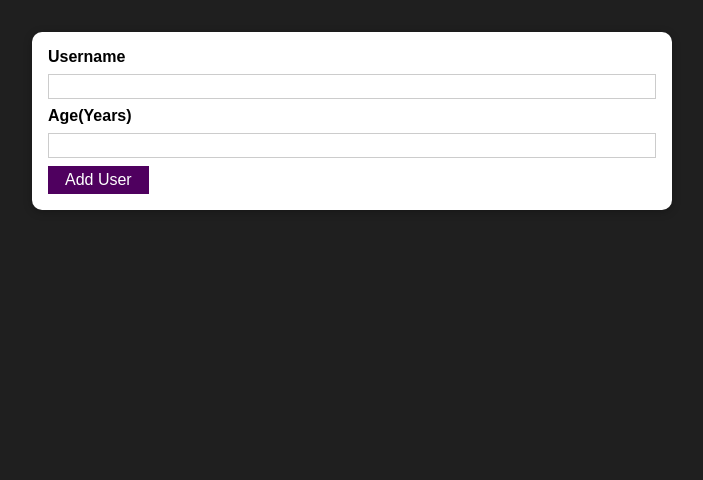
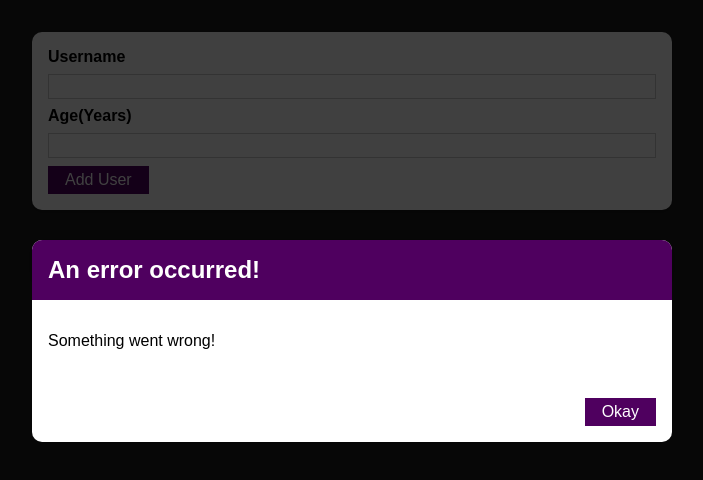
Before and after one commit to ZIZUdesign/Assignment, a React (Create React App) app: page / in a window 1280 px wide. Shown: the top 480 px of the page, without its empty margins (288-991 px from the left). Built offline with nearby package versions, Linux system fonts and the light colour scheme.

Commit message:
Error Modal added

```diff
--- a/src/App.js
+++ b/src/App.js
@@ -1,14 +1,24 @@
-import React from 'react';
+import React, { useState } from 'react';
 
 
 import AddUser from './components/Users/AddUser';
+import UserList from './components/Users/UserList';
 
 
 
 function App() {
+
+ const [userList, setUserList] = useState([]);
+
+ const addUserHandler = (uName, uAge) => {
+   setUserList((preUserList)=> {
+     return [...preUserList, {name: uName, age:uAge, id: Math.random().toString() }];
+   });
+ };
   return (
     <div>
-      <AddUser />
+      <AddUser onAddUser= {addUserHandler} />
+      <UserList users= {userList }/>
     </div>
     );
 }
--- /dev/null
+++ b/src/components/UI/ErrorModal.js
@@ -0,0 +1,25 @@
+import React from 'react'
+
+import Card from './Card';
+import Button from './Button';
+import classes from './ErrorModal.module.css';
+
+const ErrorModal = (props) => {
+    return (
+        <div className={classes.backdrop}>
+        <Card className= {classes.modal}>
+            <header className={classes.header}>
+                <h2>{props.title}</h2>
+            </header>
+            <div className= {classes.content}>
+                <p>{props.message}</p>
+            </div>
+            <footer className={classes.actions}>
+                <Button>Okay</Button>
+            </footer>
+        </Card>
+        </div>
+    );
+};
+
+export default ErrorModal;
--- a/src/components/Users/AddUser.js
+++ b/src/components/Users/AddUser.js
@@ -5,8 +5,9 @@ import React, { useState } from'react';
 
 import classes from './AddUser.module.css';
 import Button from '../UI/Button';
+import ErrorModal from '../UI/ErrorModal';
 
-const AddUser = () => {
+const AddUser = (props) => {
 
    const [enteredUsername, setEnteredUsername] = useState('');
    const [enteredAge, setEnteredAge]= useState('');
@@ -15,13 +16,15 @@ const AddUser = () => {
     const addUserHandler = (event) => {
         event.preventDefault();
         if(enteredUsername.trim().length ===0 || enteredAge.trim().length ===0){
-            return
+            return;
         }
         //since the user input is a string and should be converted into number.
         if(+enteredAge < 1){
             return;
         }
-        console.log(enteredUsername, enteredAge);
+        //  lifting the state up: This sendes the user inputs up to the parent component i.e, App comp and the
+        //  the comp saves the incoming user in the users array and then sendes down to its child UserList via props
+        props.onAddUser(enteredUsername, enteredAge);
 
         setEnteredUsername('');
         setEnteredAge('');
@@ -38,6 +41,8 @@ const AddUser = () => {
     };
 
     return (
+        <div>
+    <ErrorModal title= "An error occurred!" message="Something went wrong!"/>
     <Card className= {classes.input}>
      <form onSubmit={addUserHandler} >
         <label htmlFor="username">Username</label>
@@ -46,7 +51,9 @@ const AddUser = () => {
         <input id="age" type ="number" value={enteredAge}  onChange={ageChangeHandler}/>
         <Button type="submit">Add User </Button>
      </form>
+
     </Card>
+    </div>
 
     );
 };
--- /dev/null
+++ b/src/components/Users/UserList.js
@@ -0,0 +1,18 @@
+import React from 'react'
+
+import Card from '../UI/Card';
+import classes from './UserList.module.css';
+
+const UserList = (props) => {
+    return (
+<Card className= {classes.users}>
+    <ul>
+        {props.users.map(user => <li key= {user.id }>{user.name} ({user.age} years old)
+        </li>)}
+    </ul>
+</Card>
+
+    );
+};
+
+export default UserList;
--- /dev/null
+++ b/src/components/Users/UserList.module.css
@@ -0,0 +1,16 @@
+.users {
+    margin: 2rem auto;
+    width: 90%;
+    max-width: 40rem;
+  }
+
+  .users ul {
+    list-style: none;
+    padding: 1rem;
+  }
+
+  .users li {
+    border: 1px solid #ccc;
+    margin: 0.5rem 0;
+    padding: 0.5rem;
+  }
```
